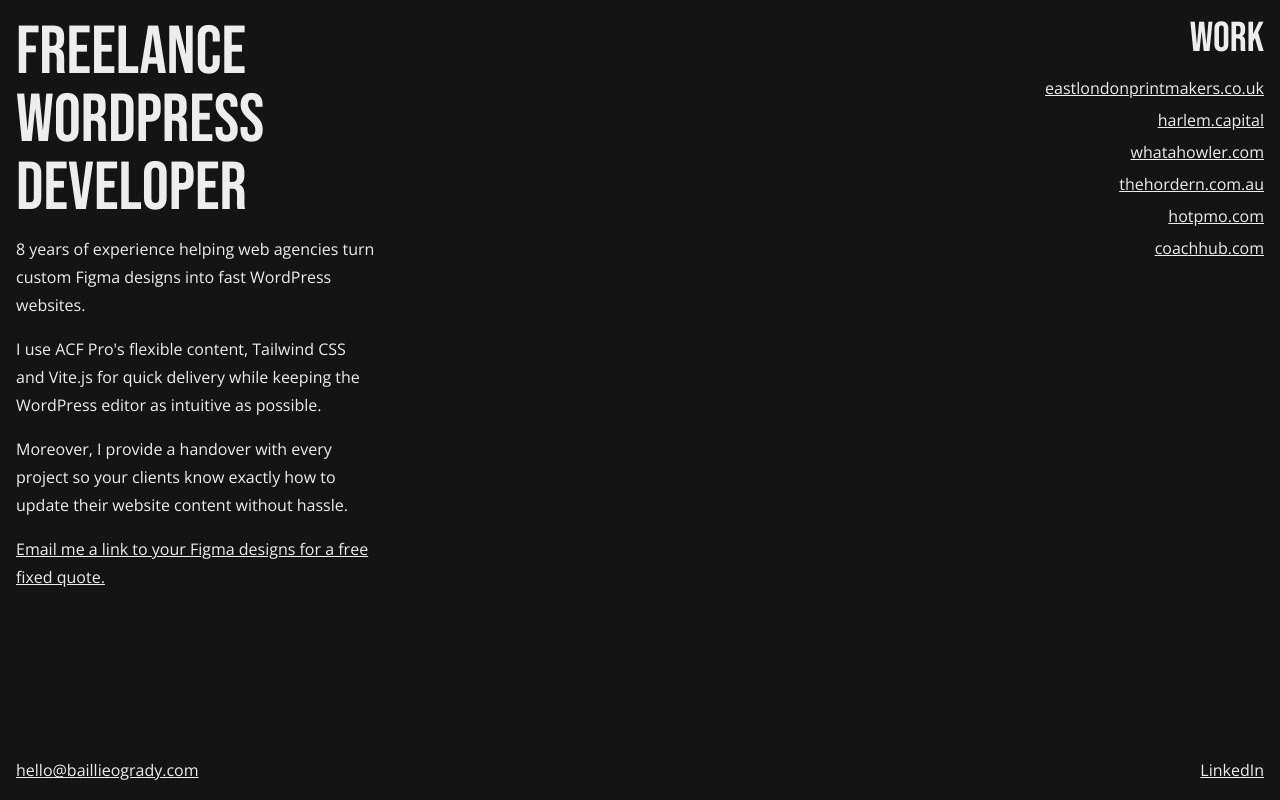
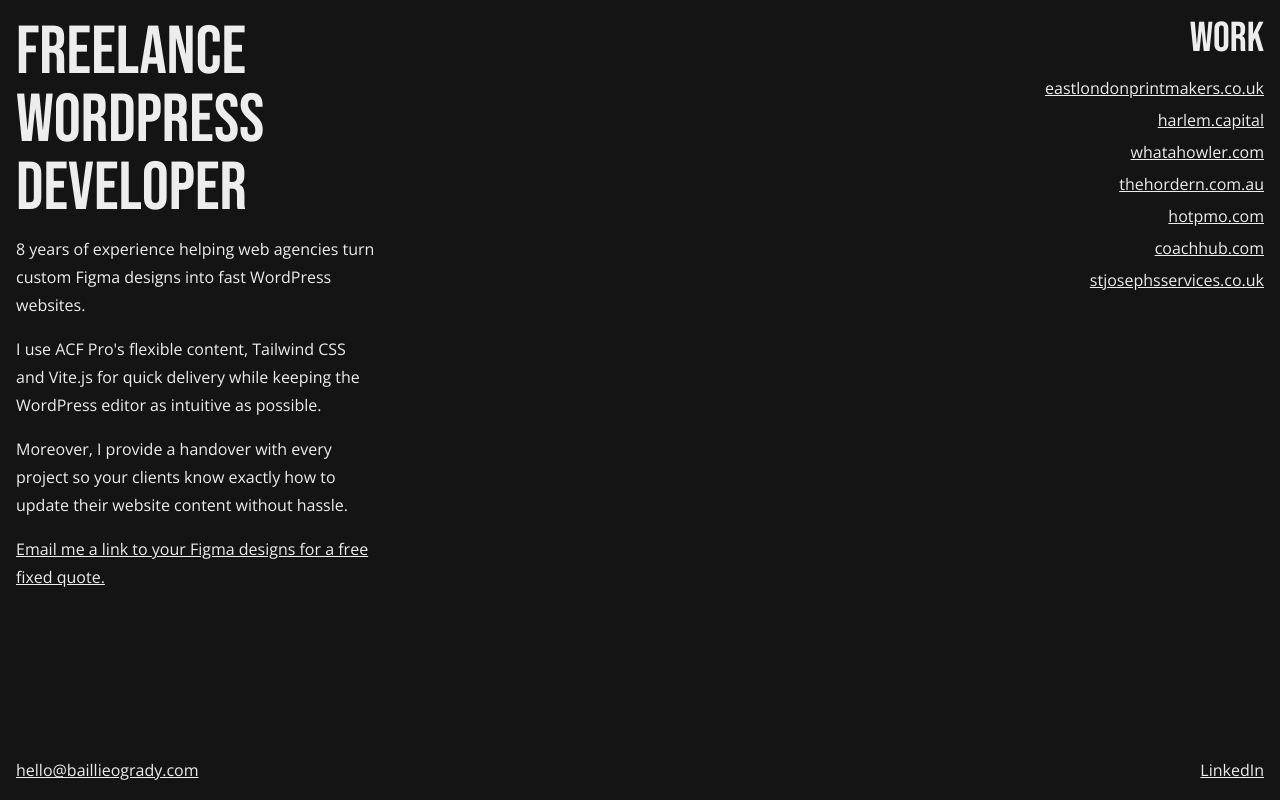
Before and after one commit to baillieogrady/portfolio, a website built with Parcel: page index.html in a window 1280 px wide. Built offline with nearby package versions, Linux system fonts and the light colour scheme.

Commit message:
add portfolio project

```diff
--- a/index.html
+++ b/index.html
@@ -73,6 +73,12 @@
               >coachhub.com</a
             >
           </li>
+          <li>
+            <a
+              href="https://www.stjosephsservices.co.uk/"
+              class="underline hover:no-underline"
+              >stjosephsservices.co.uk</a
+            >
 
         </ul>
       </div>
```
